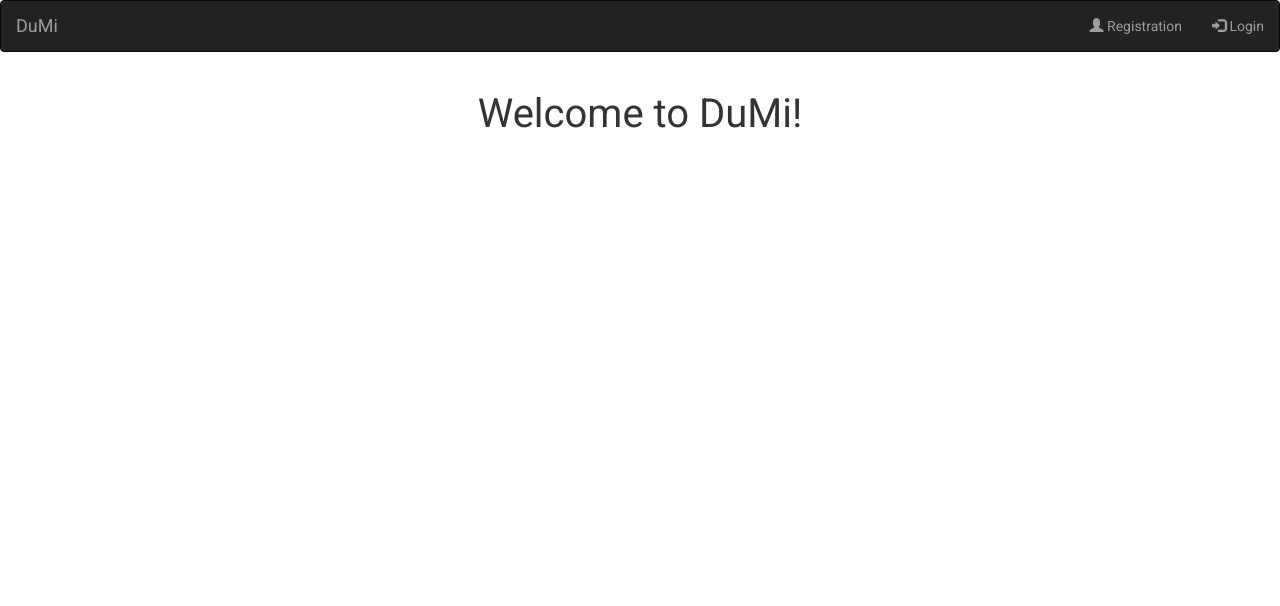
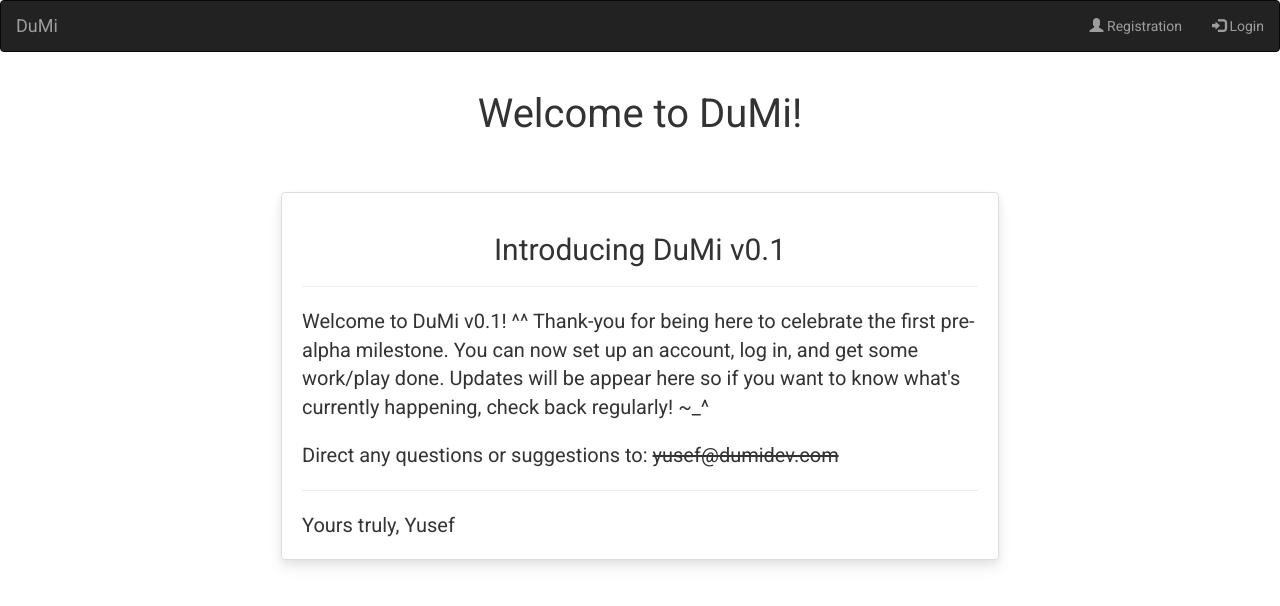
Before and after one commit to Yusef28/todoskeleton, a Flask app: page / in a window 1280 px wide. Shown: the top 606 px of the page. Run offline with Flask 2, Linux system fonts and the light colour scheme; some libraries are stand-ins or nearby versions.

Commit message:
INDEX HTML v0.1 update

```diff
--- a/static/styles.css
+++ b/static/styles.css
@@ -21,6 +21,10 @@ h2{
 	text-align:center;
 }
 
+h3{
+	font-size:30px;
+	text-align:center;
+}
 
 
 
@@ -30,8 +34,6 @@ h2{
 
 .task-title-form, .task-title-span{
 	display:none;
-
-
 }
 
 .task-title-change-input{
@@ -42,7 +44,6 @@ h2{
 	color:black;
 	border-bottom:2px solid #bbbbbb;
 	background-color:#eeeeee;
-
 }
 
 .list-title-form, .list-title-change-input{
@@ -52,7 +53,6 @@ h2{
 .is-danger{
 	color:red;
 	font-size:20px;
-
 }
 
 .form{
@@ -78,7 +78,6 @@ h2{
 }
 .new-list-form-input:focus{
 	outline:none;
-
 }
 
 
@@ -111,8 +110,6 @@ h2{
 	outline:none;
 	background-color:#fff;
 	border-radius:5px;
-
-
 }
 
 .input-group{
@@ -180,6 +177,9 @@ h2{
 	text-overflow:ellipsis;
 }
 
+.time{
+}
+
 .task-right{
 	margin:0px;
 	margin-left:auto;
@@ -189,6 +189,14 @@ h2{
 	justify-content:flex-end;
 }
 
+.admin-update-list-item{
+	padding:20px;
+}
+.admin-update-item-p{
+	font-size:20px;
+}
+
+
 h2.list-title{
 	text-align:center;
 }
@@ -197,7 +205,6 @@ h2.list-title{
 	.container{
 		width:760px;
 	}
-
 }
 
 @media only screen and (max-width:450px){
--- a/templates/auth/index.html
+++ b/templates/auth/index.html
@@ -8,6 +8,25 @@
     <br>
 	<br>
 
+	<ul class="list-group admin-update-list">
+		<li class="list-group-item admin-update-list-item">
+			<h3 class="list-title admin-update-item-title">Introducing DuMi v0.1</h2>
+				<hr>
+				<p class="admin-update-item-p">Welcome to DuMi v0.1! ^^
+				Thank-you for being here to celebrate the first pre-alpha milestone.
+				You can now set up an account, log in, and get some work/play done.
+				Updates will be appear here so if you want to know what's currently
+				happening, check back regularly! ~_^</p>
+				<br>
+				<p class="admin-update-item-p">Direct any questions or suggestions to: <s>yusef@dumidev.com</s></p>
+				<hr>
+				<p class="admin-update-item-p">Yours truly, Yusef</p>
+
+
+		</li>
+	</ul>
+
+
 
 </div>
 {% endblock %}
--- a/templates/list/dashboard.html
+++ b/templates/list/dashboard.html
@@ -127,11 +127,13 @@
 
 	<p class="task-title"
 	id="task-title-span-{{task.id}}">
-	{% if filter == "current" %} {{ task.sort_value}}.{% endif %}{{ task.title }}
+	{% if filter == "current" %} {{task.sort_value}}. {% endif %}{{ task.title }}
 	</p>
 
 	<p>
 	<span class="task-created">Created on: {{task.time_created}}</span>
+	<!-- <input type="time" value="00:00" class="time"></input> bis <input type="time" value="00:00" class="time"></input> -->
+
 	</p>
 
 	</div>
```
Also changed, not shown: pythonanywhere database notes.txt (+18 -3 lines), templates/list/dashboard_lists.html (line endings or trailing spaces).
